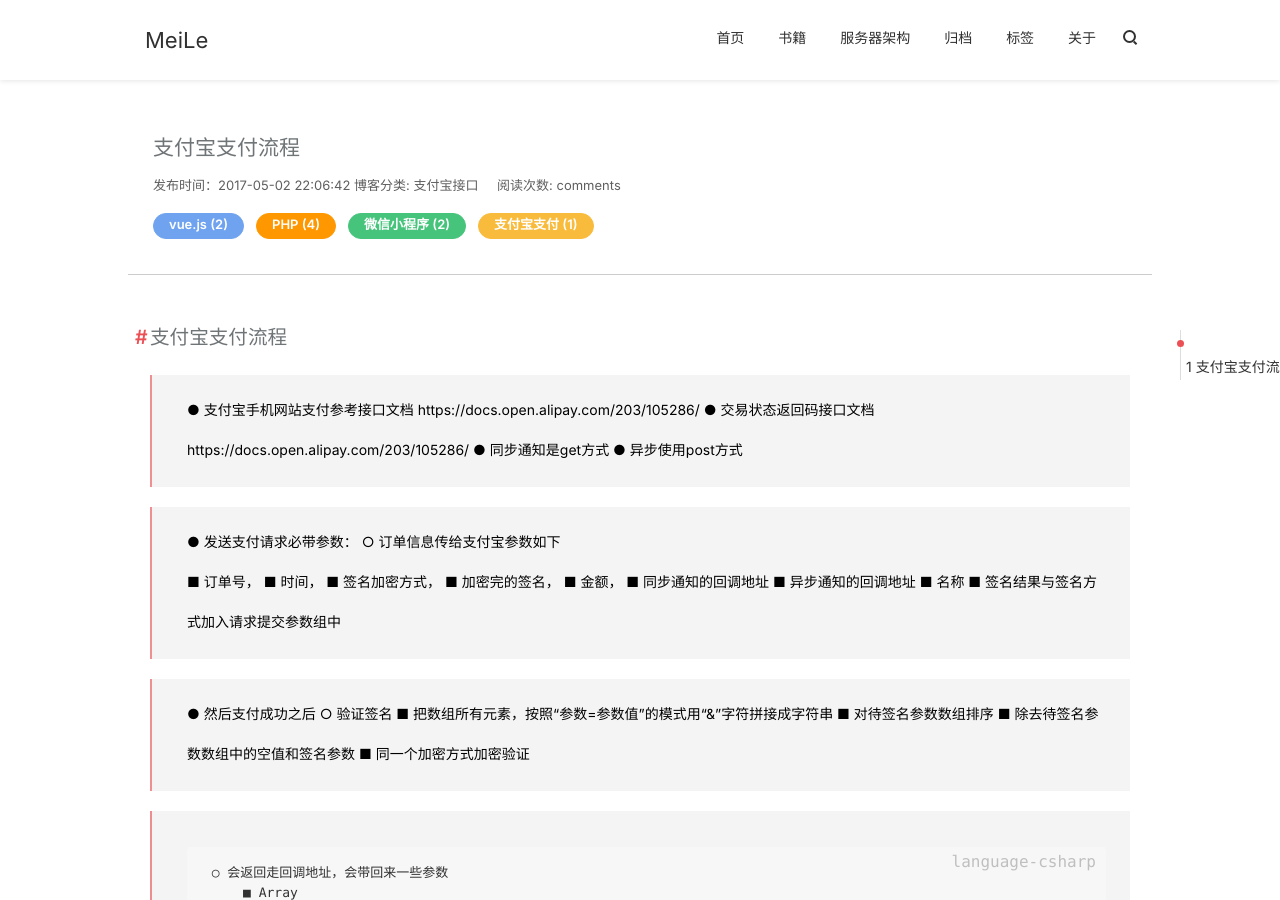
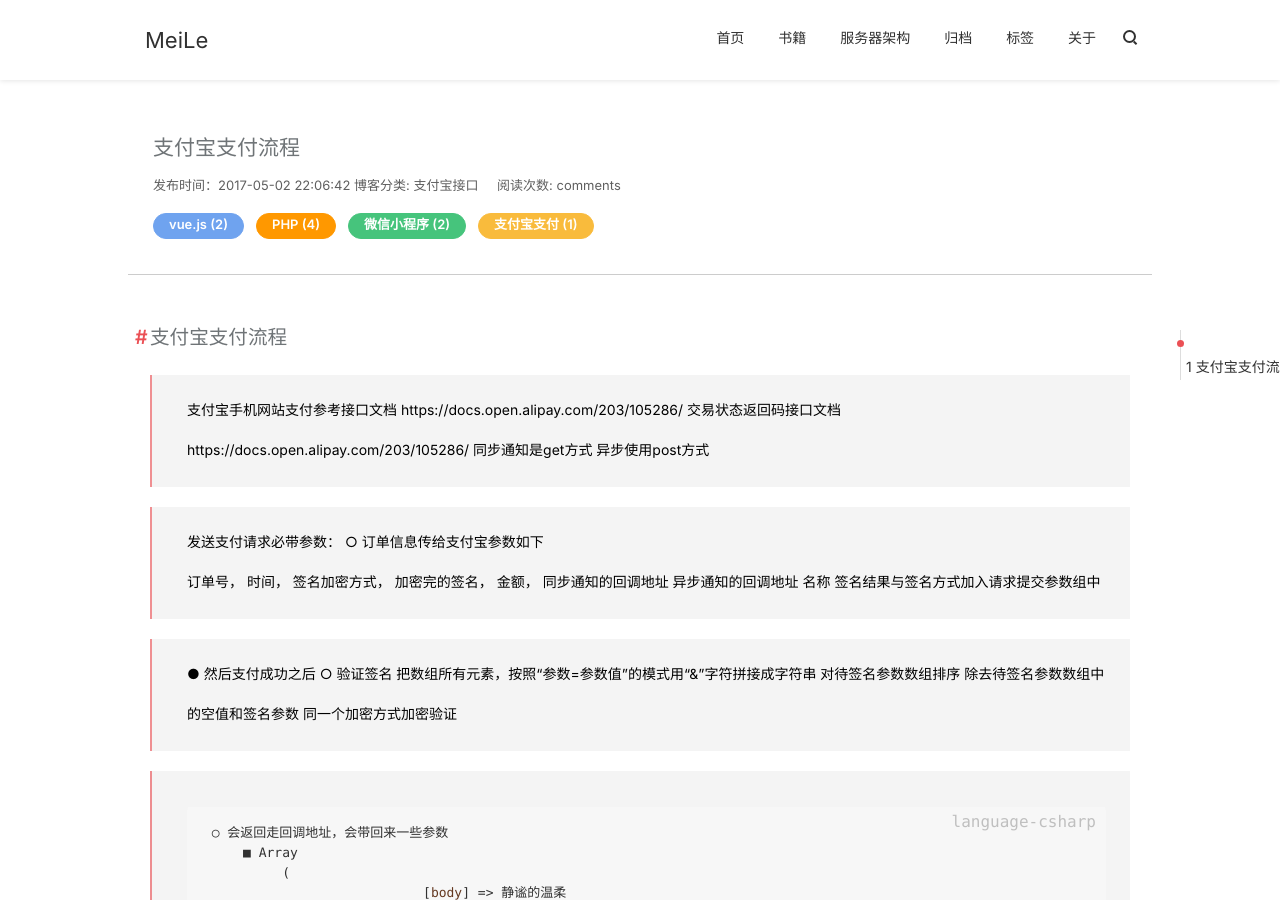
Before and after one commit to Yii18/Yii18.github.io, a Jekyll site: the page built from _posts/支付/2017-05-02-支付宝支付.md, in a window 1280 px wide and 900 px high. Built offline with Jekyll 4.4.1, drawn with Linux system fonts in a browser that asks for light colours; nearby versions of some CDN libraries; comment, search, counter and statistics services are not loaded.

```diff
--- a/_posts/支付/2017-05-02-支付宝支付.md
+++ b/_posts/支付/2017-05-02-支付宝支付.md
@@ -14,29 +14,29 @@ tags:
 
 # 支付宝支付流程
 
->  ● 支付宝手机网站支付参考接口文档  https://docs.open.alipay.com/203/105286/
->  ● 交易状态返回码接口文档  https://docs.open.alipay.com/203/105286/
->  ● 同步通知是get方式
->  ● 异步使用post方式
+>  支付宝手机网站支付参考接口文档  https://docs.open.alipay.com/203/105286/
+>  交易状态返回码接口文档  https://docs.open.alipay.com/203/105286/
+>  同步通知是get方式
+>  异步使用post方式
 
->  ● 发送支付请求必带参数：
+>  发送支付请求必带参数：
 >      ○ 订单信息传给支付宝参数如下
->          ■ 订单号，
->          ■ 时间，
->          ■ 签名加密方式，
->          ■ 加密完的签名，
->          ■ 金额，
->          ■ 同步通知的回调地址
->          ■ 异步通知的回调地址
->          ■ 名称
->          ■ 签名结果与签名方式加入请求提交参数组中
+>           订单号，
+>           时间，
+>           签名加密方式，
+>           加密完的签名，
+>           金额，
+>           同步通知的回调地址
+>           异步通知的回调地址
+>           名称
+>           签名结果与签名方式加入请求提交参数组中
 
 >  ● 然后支付成功之后
 >      ○ 验证签名
->          ■ 把数组所有元素，按照“参数=参数值”的模式用“&”字符拼接成字符串
->          ■ 对待签名参数数组排序
->          ■ 除去待签名参数数组中的空值和签名参数
->          ■ 同一个加密方式加密验证
+>           把数组所有元素，按照“参数=参数值”的模式用“&”字符拼接成字符串
+>           对待签名参数数组排序
+>           除去待签名参数数组中的空值和签名参数
+>           同一个加密方式加密验证
 
 >      ○ 会返回走回调地址，会带回来一些参数
 >          ■ Array
```
